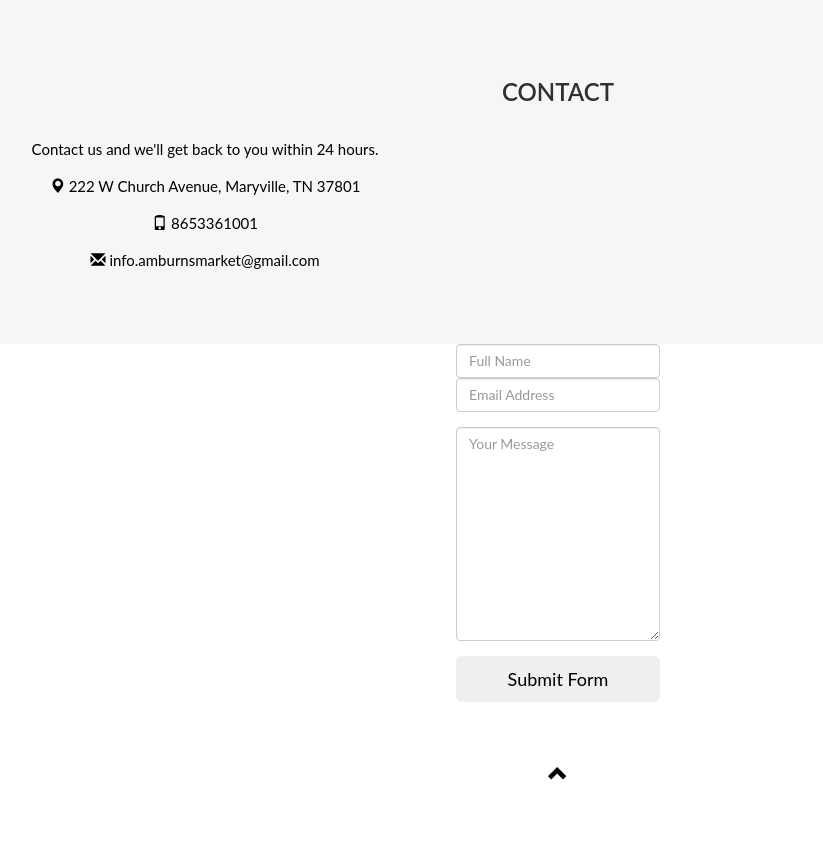
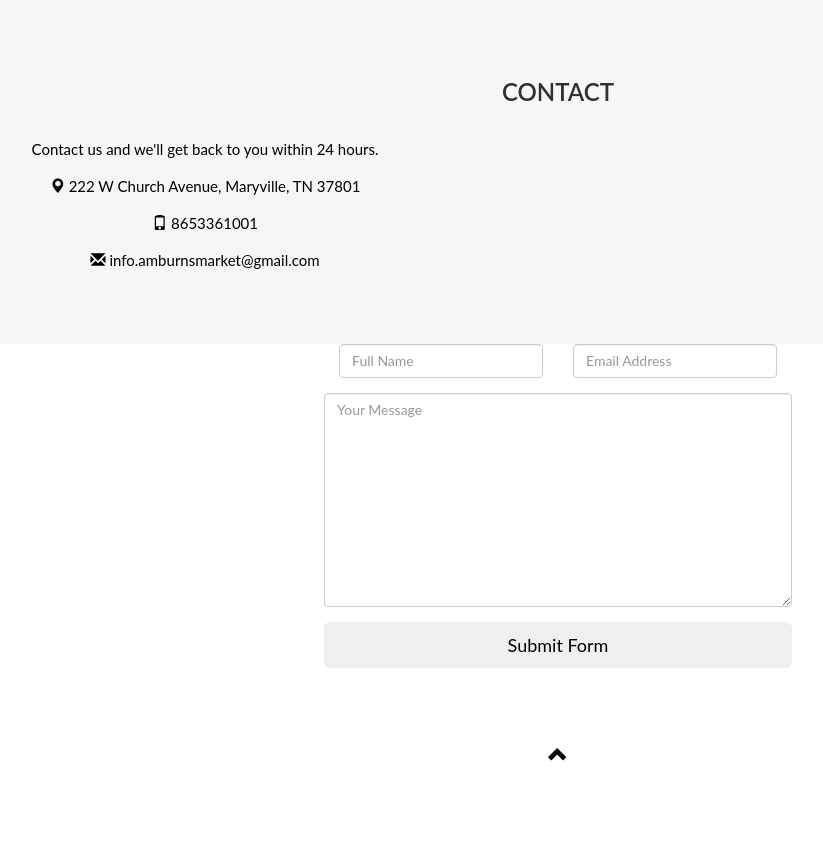
Before and after one commit to pablanothewind/market, a Django app: page / in a window 1280 px wide. Shown: the part 2571-3433 px from the top of the page, without its empty margins (82-905 px from the left). After the commit the page ends 3332 px from the top, so only its background shows below. Run offline with Django 4.2, Linux system fonts and the light colour scheme; parts of the project's set-up code (start-up, migrations or seed data) failed here and were passed over; some libraries are stand-ins or nearby versions.

Commit message:
Update index.html

```diff
--- a/myapp/templates/index.html
+++ b/myapp/templates/index.html
@@ -346,19 +346,29 @@ body {
 <div class="container">
   <form target="_blank" action="https://formspree.io/f/xvondwoa" method="POST">
     <div class="form-group">
-      <div class="form-row">
-        <div class="col">
+      <div class="row">
+        <div class="col-md-6">
           <input type="text" name="name" class="form-control" placeholder="Full Name" required>
         </div>
-        <div class="col">
+        <div class="col-md-6">
           <input type="email" name="email" class="form-control" placeholder="Email Address" required>
         </div>
       </div>
     </div>
     <div class="form-group">
-      <textarea placeholder="Your Message" class="form-control" name="message" rows="10" required></textarea>
+      <div class="row">
+        <div class="col">
+          <textarea placeholder="Your Message" class="form-control" name="message" rows="10" required></textarea>
+        </div>
+      </div>
     </div>
-    <button type="submit" class="btn btn-lg btn-dark btn-block">Submit Form</button>
+    <div class="form-group">
+      <div class="row">
+        <div class="col">
+          <button type="submit" class="btn btn-lg btn-dark btn-block">Submit Form</button>
+        </div>
+      </div>
+    </div>
   </form>
 </div>
 
```
